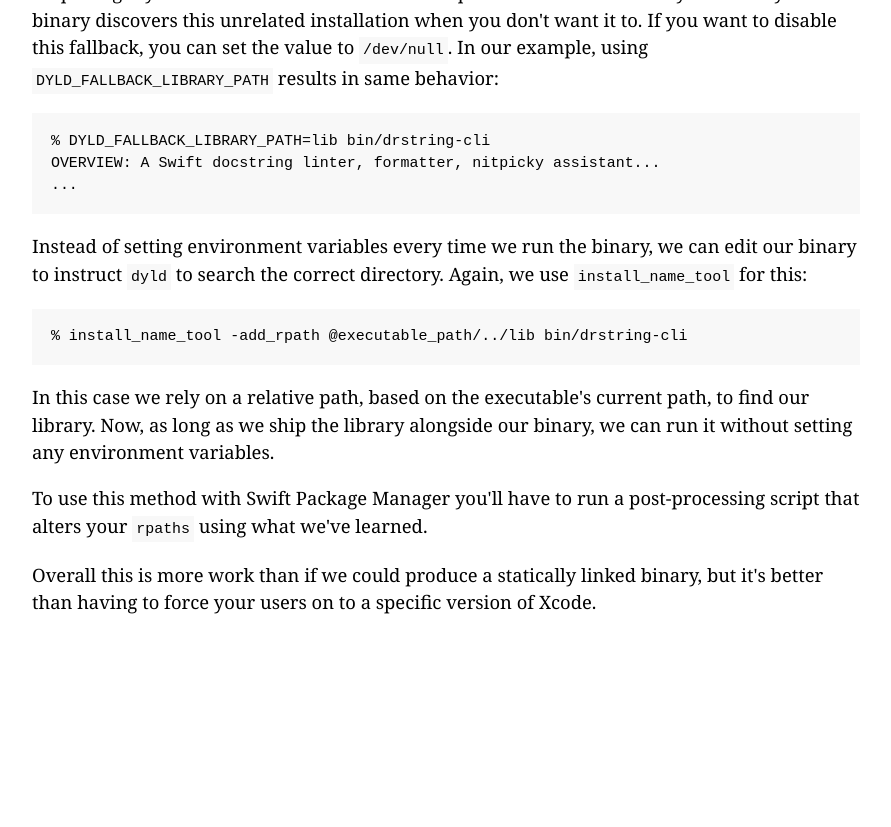
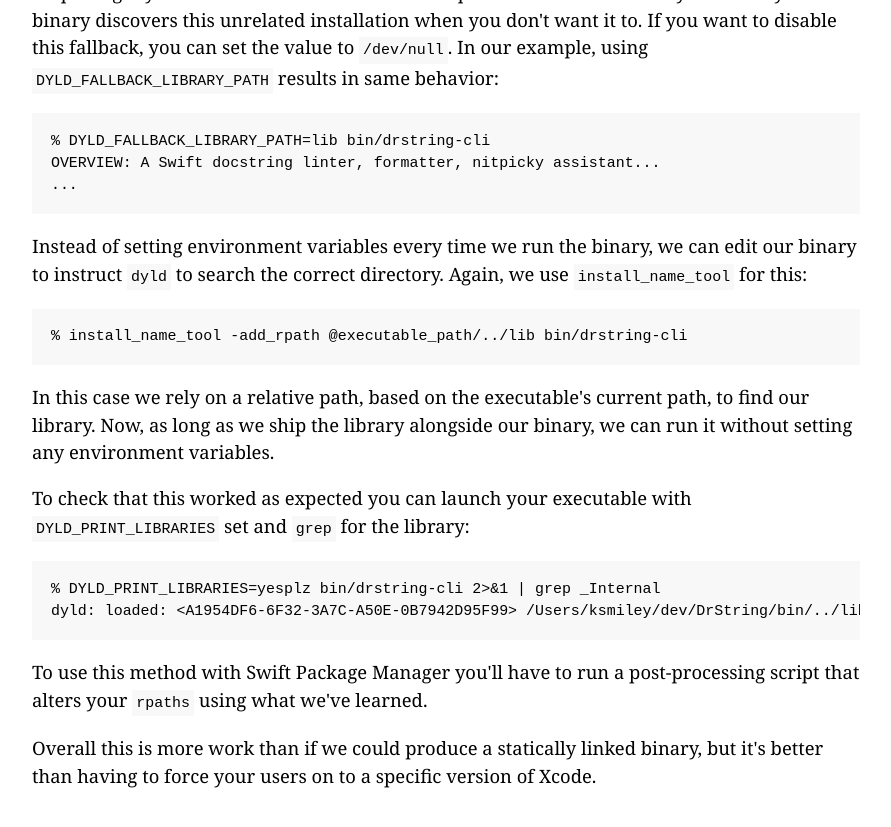
Before and after one commit to keith/smileykeith.com, a Jekyll site: the page built from _posts/2021-03-03-editing-rpaths.md, in a window 1280 px wide and 900 px high, scrolled down 2931 px. Shown: the top 827 px of the window, without its empty margins (194-1085 px from the left). Built offline with Jekyll 4.4.1, drawn with Linux system fonts in a browser that asks for light colours; before the commit the page ends 3657 px from its top, so only the background shows below that.

Commit message:
Add DYLD_PRINT_LIBRARIES exampl

````diff
--- a/_posts/2021-03-03-editing-rpaths.md
+++ b/_posts/2021-03-03-editing-rpaths.md
@@ -163,6 +163,14 @@ current path, to find our library. Now, as long as we ship the library
 alongside our binary, we can run it without setting any environment
 variables.
 
+To check that this worked as expected you can launch your executable
+with `DYLD_PRINT_LIBRARIES` set and `grep` for the library:
+
+```
+% DYLD_PRINT_LIBRARIES=yesplz bin/drstring-cli 2>&1 | grep _Internal
+dyld: loaded: <A1954DF6-6F32-3A7C-A50E-0B7942D95F99> /Users/ksmiley/dev/DrString/bin/../lib/lib_InternalSwiftSyntaxParser.dylib
+```
+
 To use this method with Swift Package Manager you'll have to run a
 post-processing script that alters your `rpaths` using what we've
 learned.
````
